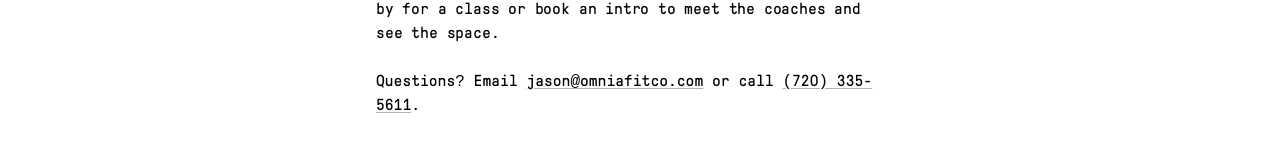
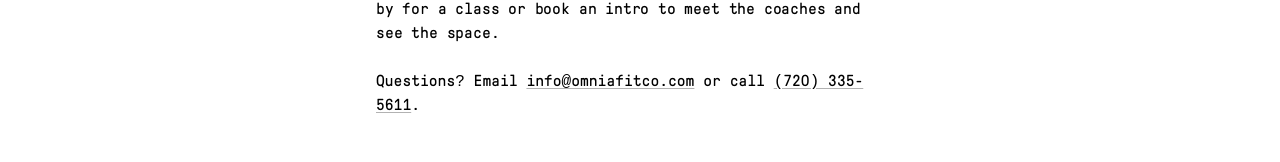
Before and after one commit to grahamtfarrell/OmniaFitness, a Next.js app: page /about in a window 1280 px wide. Shown: the part 279-441 px from the top of the page. Built offline with nearby package versions, Linux system fonts and the light colour scheme; a web font is replaced by a local one.

Commit message:
Update contact email to info@omniafitco.com.
Use the shared info address on the about page and in the footer.

Co-authored-by: Cursor <cursoragent@cursor.com>

```diff
--- a/src/app/about/page.tsx
+++ b/src/app/about/page.tsx
@@ -25,10 +25,10 @@ export default function AboutPage() {
         <p className="font-mono text-sm leading-relaxed text-black md:text-base">
           Questions? Email{" "}
           <a
-            href="mailto:jason@omniafitco.com"
+            href="mailto:info@omniafitco.com"
             className="underline decoration-black/30 underline-offset-2 hover:opacity-70"
           >
-            jason@omniafitco.com
+            info@omniafitco.com
           </a>{" "}
           or call{" "}
           <a
--- a/src/components/Footer.tsx
+++ b/src/components/Footer.tsx
@@ -4,7 +4,7 @@ import Proximate from "@/components/variable-proximity/Proximate";
 
 const LOCATION_URL = "https://share.google/LAmmsb04tlUn0Ighj";
 
-const OMNIA_EMAIL = "jason@omniafitco.com";
+const OMNIA_EMAIL = "info@omniafitco.com";
 const OMNIA_PHONE = "(720) 335-5611";
 const OMNIA_PHONE_TEL = "+17203355611";
 
```
